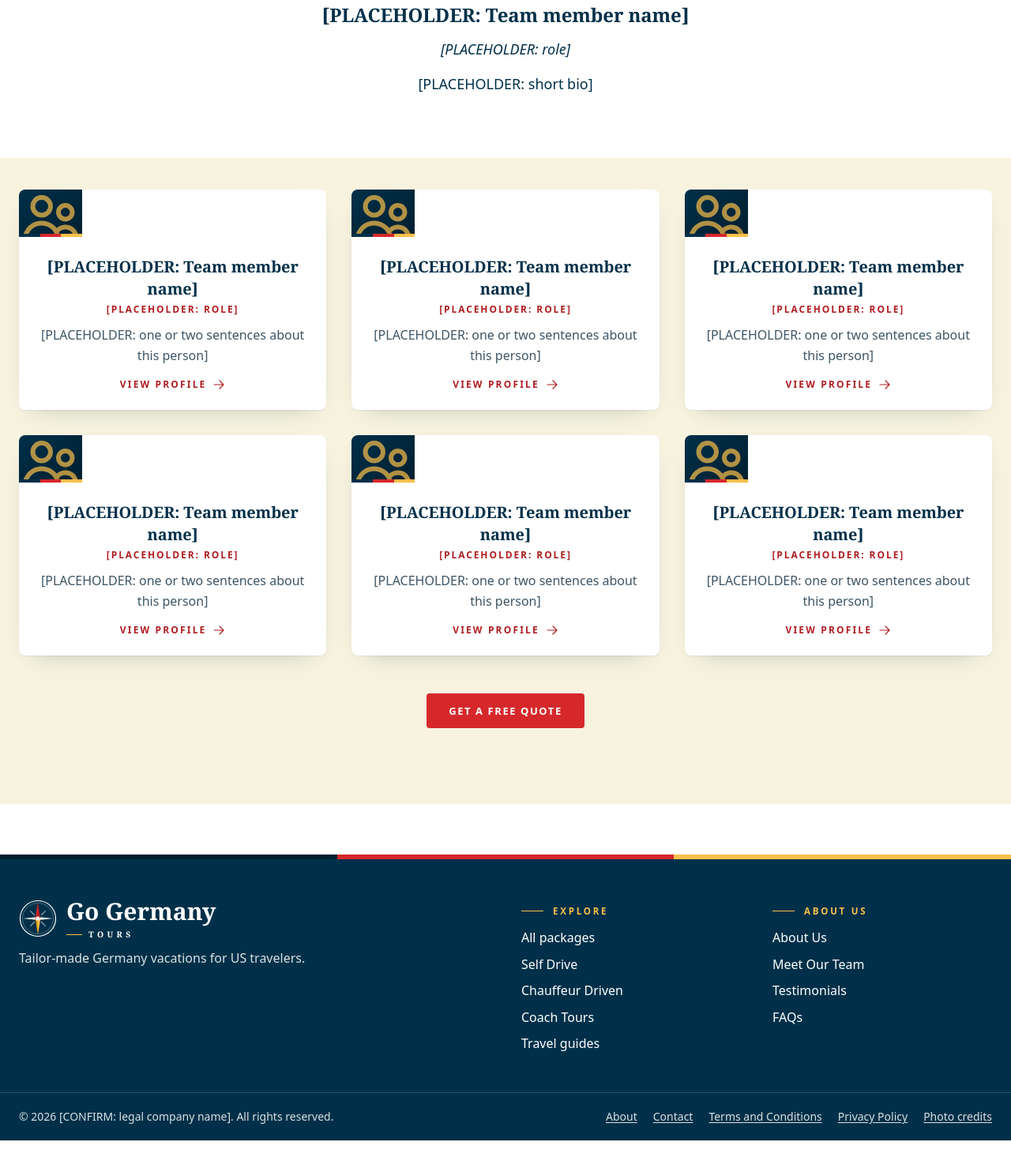
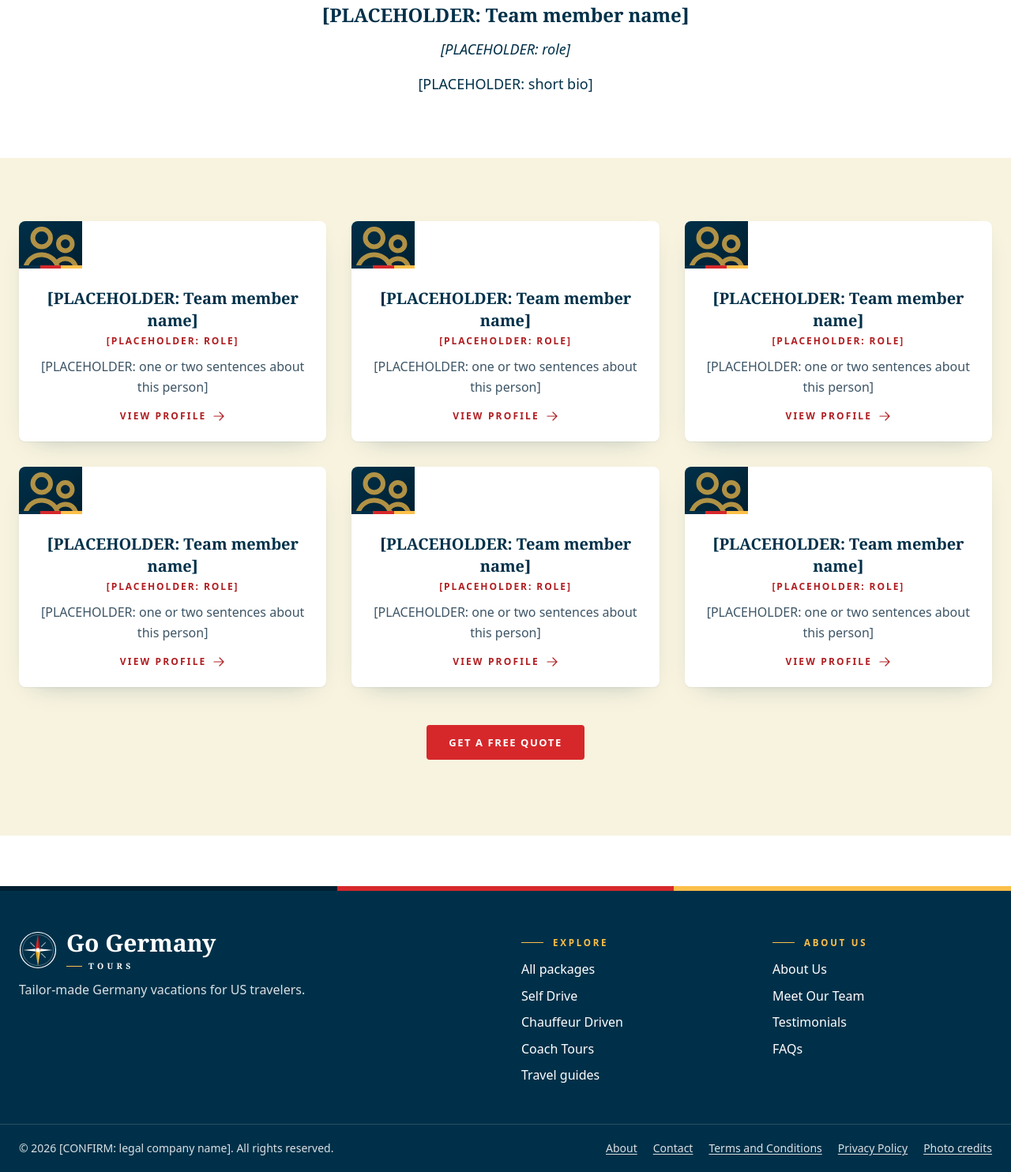
Before and after one commit to xfranzce/go-germany-tours, a Laravel app: page /meet-our-team in a window 1280 px wide. Shown: the part 867-2351 px from the top of the page at 79% size. Before the commit the page ends 2311 px from the top, so only its background shows below. Run offline with Laravel 12, Linux system fonts and the light colour scheme; data comes from the database, SQL or seed files in the repository; data that the repository does not hold is empty; style sheets or scripts are compiled from the project's sources; parts of the project's set-up code (start-up, migrations or seed data) failed here and were passed over; some web fonts are replaced.

Commit message:
Team cards section: 80px top padding
Co-Authored-By: Claude Sonnet 5.5 <noreply@anthropic.com>

```diff
--- a/resources/views/pages/about.blade.php
+++ b/resources/views/pages/about.blade.php
@@ -34,7 +34,7 @@
         </div>
     </section>
     @if($members->isNotEmpty())
-    <section class="bg-brand-custard-light pb-16 pt-10 sm:pb-24" aria-label="Team members" x-data="{ open: null }" @keydown.escape.window="open = null" x-effect="document.body.classList.toggle('overflow-hidden', open !== null)">
+    <section class="bg-brand-custard-light pb-16 pt-20 sm:pb-24" aria-label="Team members" x-data="{ open: null }" @keydown.escape.window="open = null" x-effect="document.body.classList.toggle('overflow-hidden', open !== null)">
         <div class="container-x">
             <ul class="grid gap-6 sm:grid-cols-2 lg:grid-cols-3 lg:gap-8">
                 @foreach($members as $m)
```
